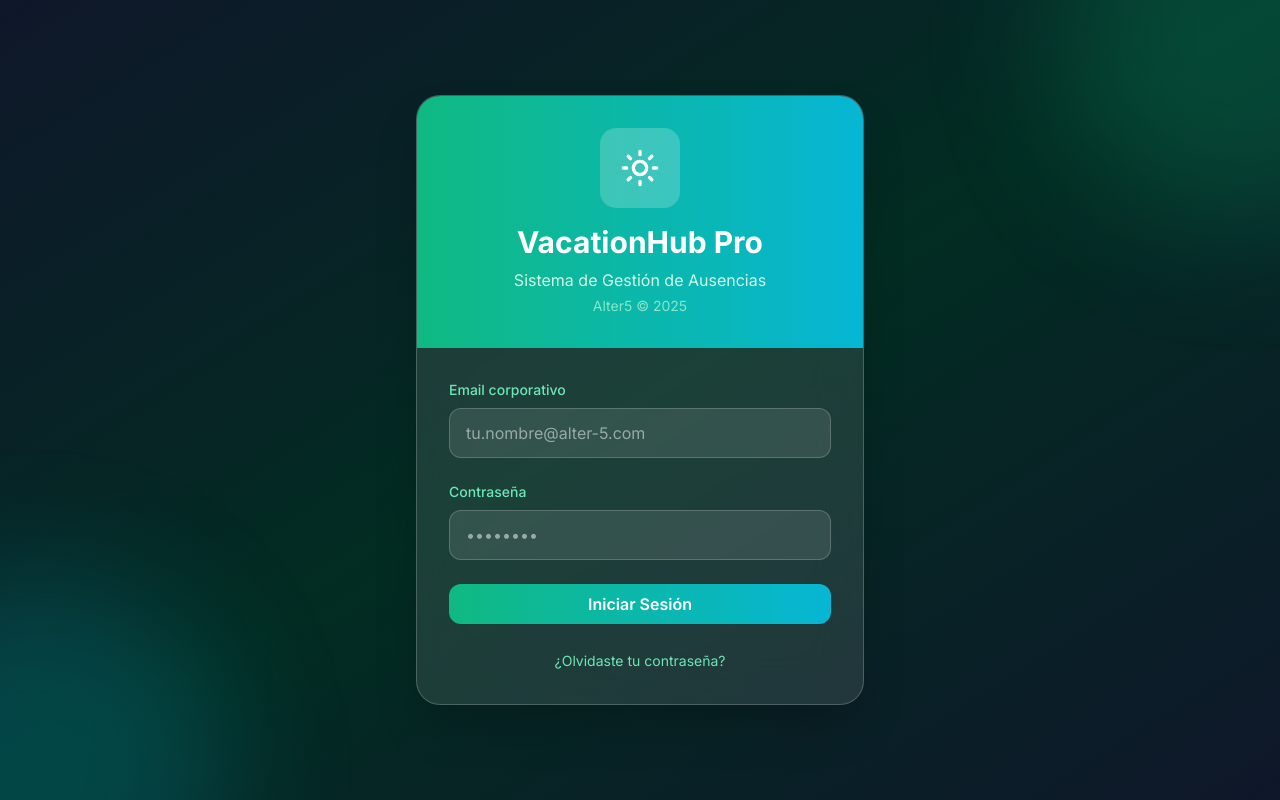
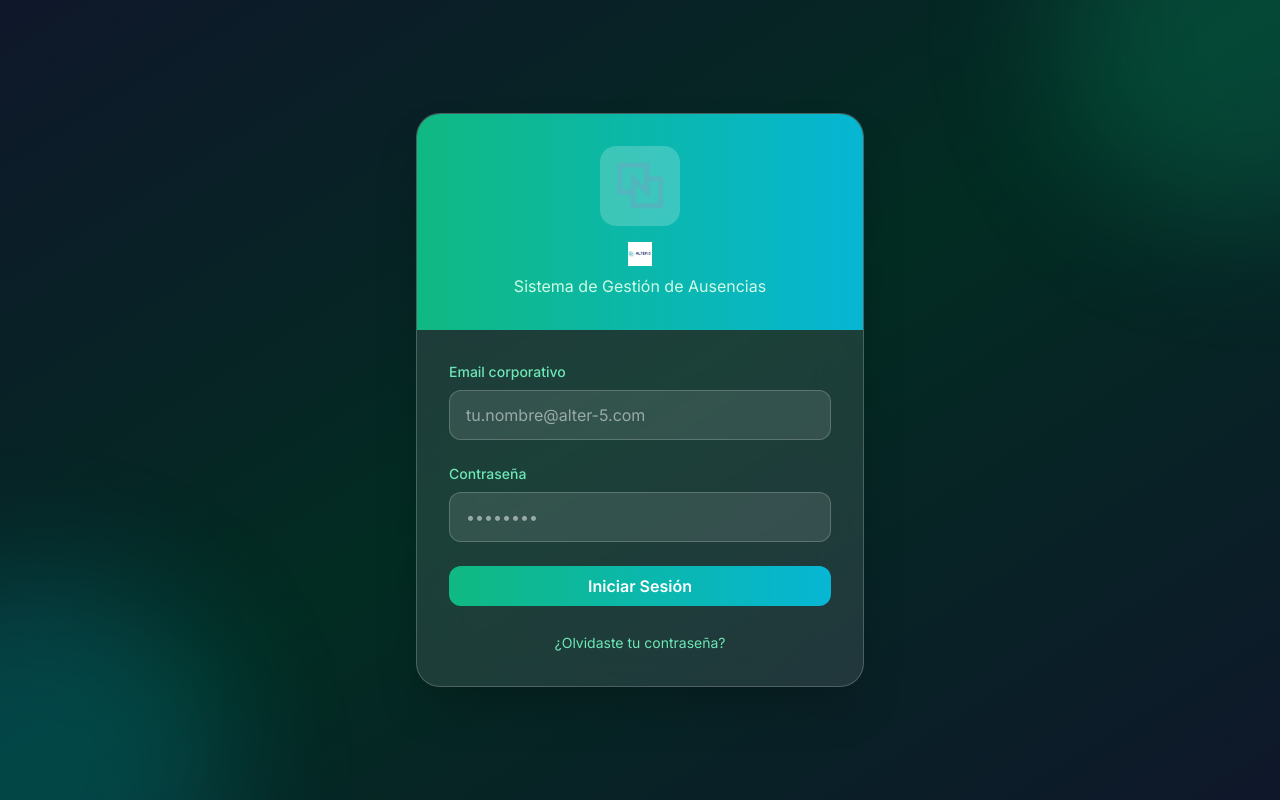
Before and after one commit to JavierJavierJavierJavier/vacationhub-pro, a React (Vite) app: page /login in a window 1280 px wide. Built offline with nearby package versions, Linux system fonts and the light colour scheme.

Commit message:
Add Alter5 logos to UI

```diff
--- a/src/components/layout/Topbar.jsx
+++ b/src/components/layout/Topbar.jsx
@@ -1,4 +1,4 @@
-import { Menu, Bell, LogOut, Sun } from 'lucide-react'
+import { Menu, Bell, LogOut } from 'lucide-react'
 import { useAuth } from '@/context/AuthContext'
 import { useRequests } from '@/context/RequestContext'
 import { getInitials } from '@/utils/dateUtils'
@@ -18,14 +18,12 @@ export default function Topbar({ onMenuClick }) {
         </button>
 
         <div className="flex items-center gap-3">
-          <div className="w-10 h-10 bg-gradient-to-br from-emerald-500 to-cyan-500 rounded-xl flex items-center justify-center text-white shadow-lg shadow-emerald-500/20">
-            <Sun className="w-5 h-5" />
+          <div className="w-10 h-10 rounded-xl bg-white border border-slate-200 flex items-center justify-center shadow-sm">
+            <img src="/brand/alter5-mark.png" alt="Alter5" className="w-7 h-7 object-contain" />
           </div>
           <div className="hidden sm:block">
-            <h1 className="font-bold text-slate-800">
-              VacationHub <span className="text-primary-500 text-xs">Pro</span>
-            </h1>
-            <p className="text-xs text-slate-500">Alter5</p>
+            <img src="/brand/alter5-wordmark.png" alt="Alter5" className="h-5 object-contain" />
+            <p className="text-xs text-slate-500">VacationHub</p>
           </div>
         </div>
       </div>
--- a/src/pages/Login.tsx
+++ b/src/pages/Login.tsx
@@ -1,6 +1,6 @@
 import { useState, FormEvent } from 'react'
 import { Navigate, Link } from 'react-router-dom'
-import { Sun, AlertCircle } from 'lucide-react'
+import { AlertCircle } from 'lucide-react'
 import { useAuth } from '@/context/AuthContext'
 import Button from '@/components/ui/Button'
 
@@ -42,11 +42,10 @@ export default function LoginPage() {
           {/* Header */}
           <div className="bg-gradient-to-r from-emerald-500 to-cyan-500 p-8 text-center">
             <div className="w-20 h-20 bg-white/20 rounded-2xl flex items-center justify-center mx-auto mb-4">
-              <Sun className="w-10 h-10 text-white" />
+              <img src="/brand/alter5-mark.png" alt="Alter5" className="w-12 h-12 object-contain" />
             </div>
-            <h1 className="text-3xl font-bold text-white mb-2">VacationHub Pro</h1>
+            <img src="/brand/alter5-wordmark.png" alt="Alter5" className="h-6 mx-auto mb-2 object-contain" />
             <p className="text-emerald-100">Sistema de Gestión de Ausencias</p>
-            <p className="text-emerald-200/80 text-sm mt-1">Alter5 © 2025</p>
           </div>
 
           {/* Form */}
```
Also changed, not shown: public/brand/alter5-mark.png (added), public/brand/alter5-wordmark.png (added).
